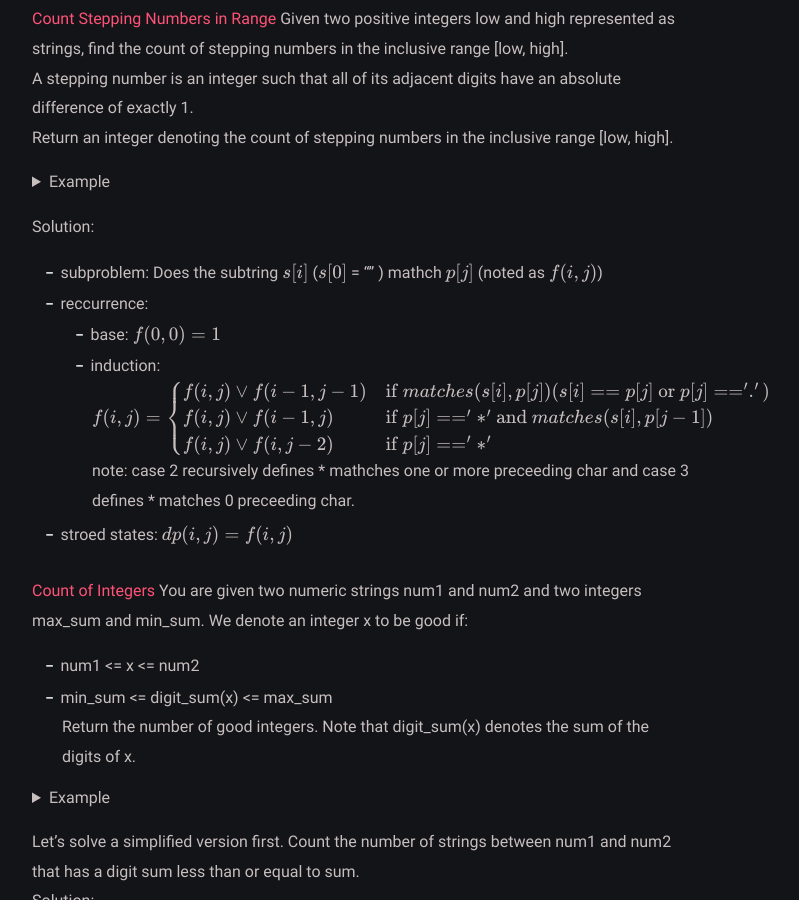
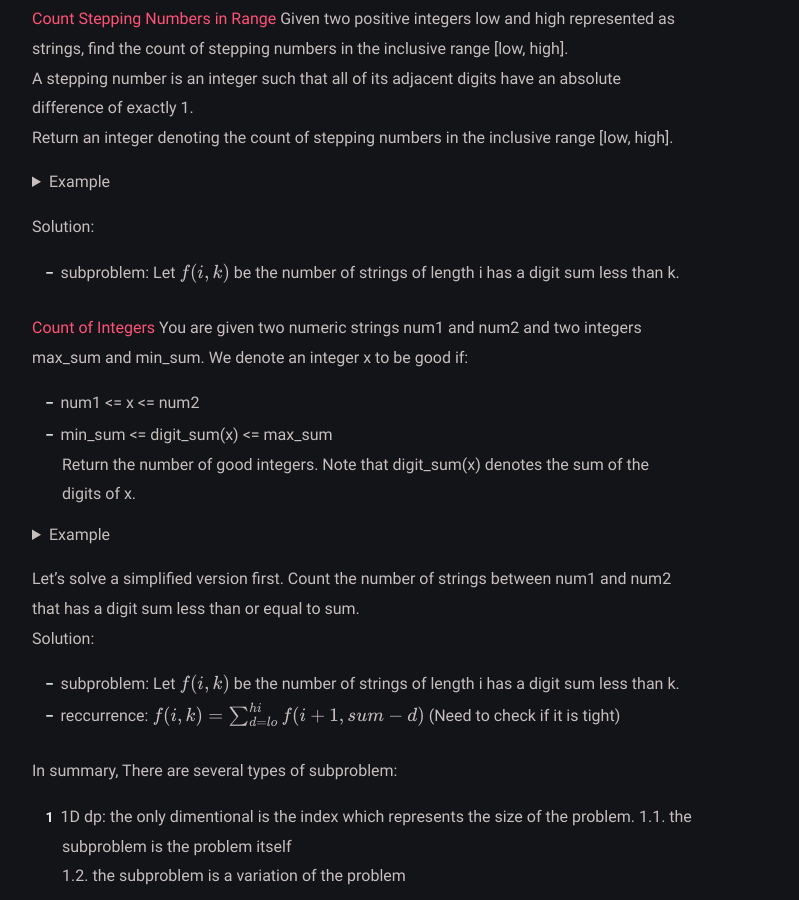
Before and after one commit to h-haoran/h-haoran.github.io, a Jekyll site: the page built from _posts/algorithm/dynamic-programming/2023-11-27-a-glimpse-of-dp.md, in a window 1280 px wide and 900 px high, scrolled down 2141 px. Shown: the whole window, without its empty margins (278-1077 px from the left). Built offline with Jekyll 4.4.1, drawn with Linux system fonts in a browser that asks for light colours.

Commit message:
stepping numbers

```diff
--- a/_posts/algorithm/dynamic-programming/2023-11-27-a-glimpse-of-dp.md
+++ b/_posts/algorithm/dynamic-programming/2023-11-27-a-glimpse-of-dp.md
@@ -64,14 +64,7 @@ Output: 2
 Explanation: The stepping numbers in the range [90,101] are 98 and 101. There are a total of 2 stepping numbers in the range. Hence, the output is 2
 </details>
 Solution:
-- subproblem: Does the subtring $$ s[i] $$ ($$s[0]$$ = "" ) mathch $$p[j]$$ (noted as $$ f(i,j) $$)
-- reccurrence:
-    - base:
-    $$ f(0,0) = 1$$
-    - induction:
-    $$ f(i,j) = \left \{ \begin{array}{ll}f(i,j) \lor f(i-1,j-1)  & \text{if } matches(s[i], p[j]) (s[i] == p[j] \text{ or } p[j] == '.') \\f(i,j) \lor f(i-1,j) & \text{if } p[j] == '*' \text{ and } matches(s[i], p[j-1]) \\f(i,j) \lor f(i,j-2) & \text{if } p[j] == '*' \end{array}\right.$$
-    note: case 2 recursively defines * mathches one or more preceeding char and case 3 defines * matches 0 preceeding char.
-- stroed states: $$ dp(i,j) = f(i,j) $$
+- subproblem: Let $$f(i,k)$$ be the number of strings of length i has a digit sum less than k.
 
 [Count of Integers](https://leetcode.com/problems/count-of-integers/description/)
 You are given two numeric strings num1 and num2 and two integers max_sum and min_sum. We denote an integer x to be good if:
```
